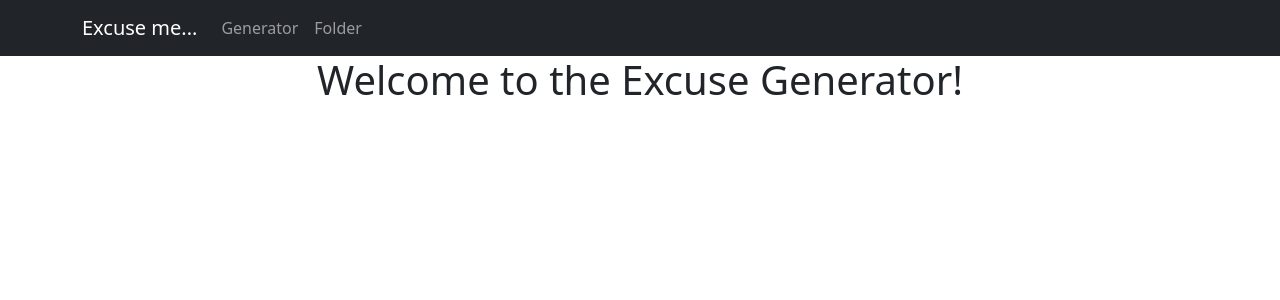
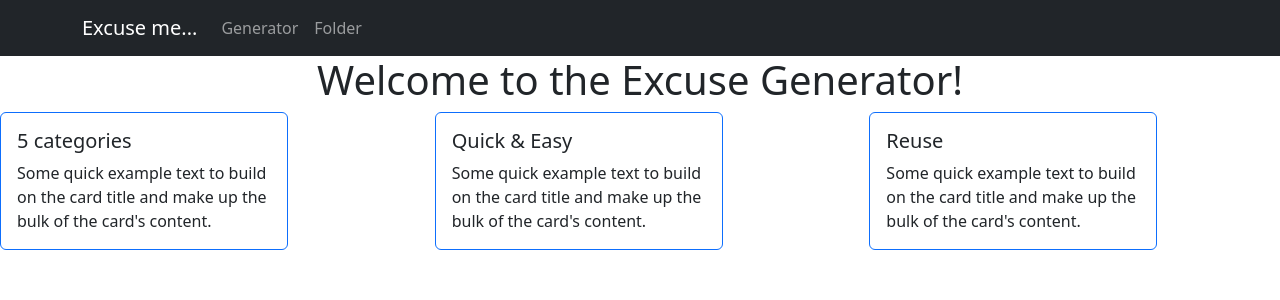
Before and after one commit to MiuMiuMiuMiuMiu/excuse, a React (Create React App) app in the folder my-app/: page / in a window 1280 px wide. Shown: the top 300 px of the page. Built offline with nearby package versions, Linux system fonts and the light colour scheme.

Commit message:
Added 3 cards

```diff
--- a/my-app/src/App.js
+++ b/my-app/src/App.js
@@ -5,7 +5,7 @@
 import ThemeProvider from 'react-bootstrap/ThemeProvider'
 import Row from 'react-bootstrap/Row';
 import Col from 'react-bootstrap/Col';
-
+import Card from 'react-bootstrap/Card';
 
 function App() {
   return (
@@ -31,6 +31,41 @@
             <h1 className="text-center">Welcome to the Excuse Generator!</h1>
           </Col>
         </Row>
+        <Row>
+          <Col>
+            <Card border="primary" style={{ width: '18rem' }}>
+              <Card.Body>
+                <Card.Title>5 categories</Card.Title>
+                <Card.Text>
+                  Some quick example text to build on the card title and make up the
+                  bulk of the card's content.
+                </Card.Text>
+              </Card.Body>
+            </Card>
+          </Col>
+          <Col>
+            <Card border="primary" style={{ width: '18rem' }}>
+              <Card.Body>
+                <Card.Title>Quick &amp; Easy</Card.Title>
+                <Card.Text>
+                  Some quick example text to build on the card title and make up the
+                  bulk of the card's content.
+                </Card.Text>
+              </Card.Body>
+            </Card>
+          </Col>
+          <Col>
+            <Card border="primary" style={{ width: '18rem' }}>
+              <Card.Body>
+                <Card.Title>Reuse</Card.Title>
+                <Card.Text>
+                  Some quick example text to build on the card title and make up the
+                  bulk of the card's content.
+                </Card.Text>
+              </Card.Body>
+            </Card>
+          </Col>
+        </Row>
       </div>
     </ThemeProvider>
   );
```
